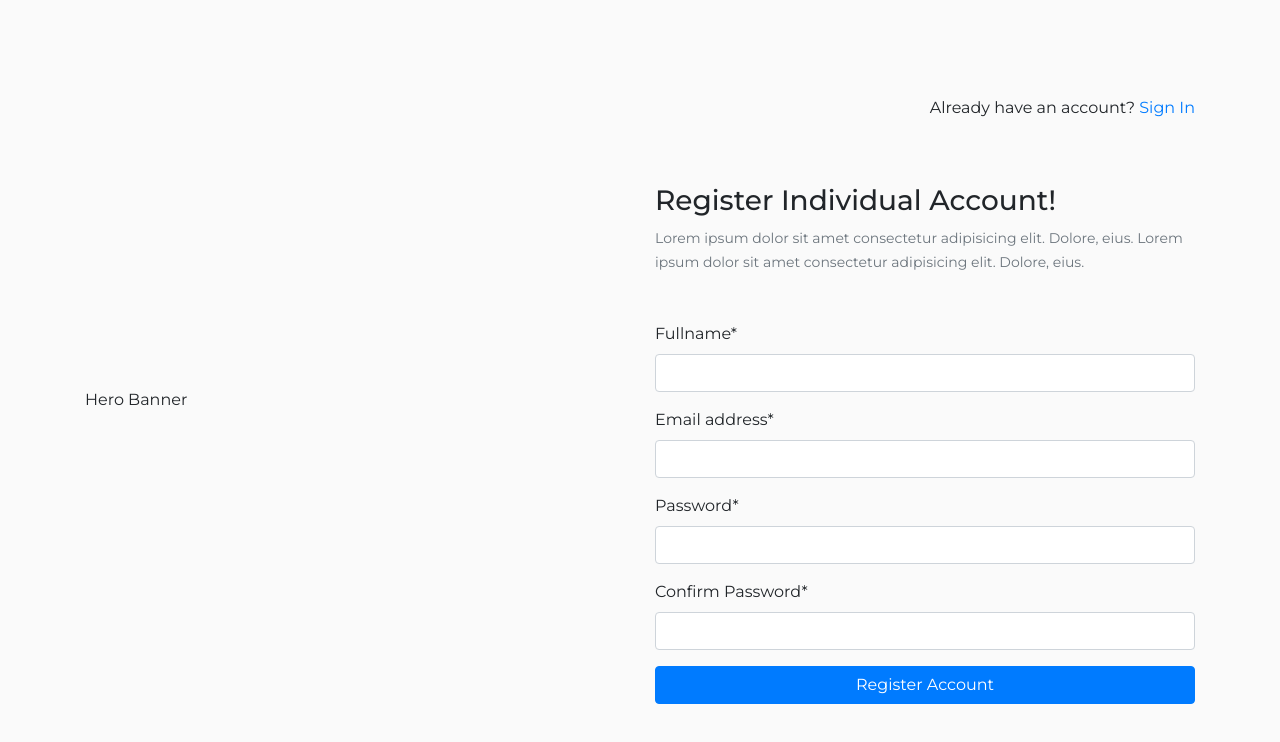
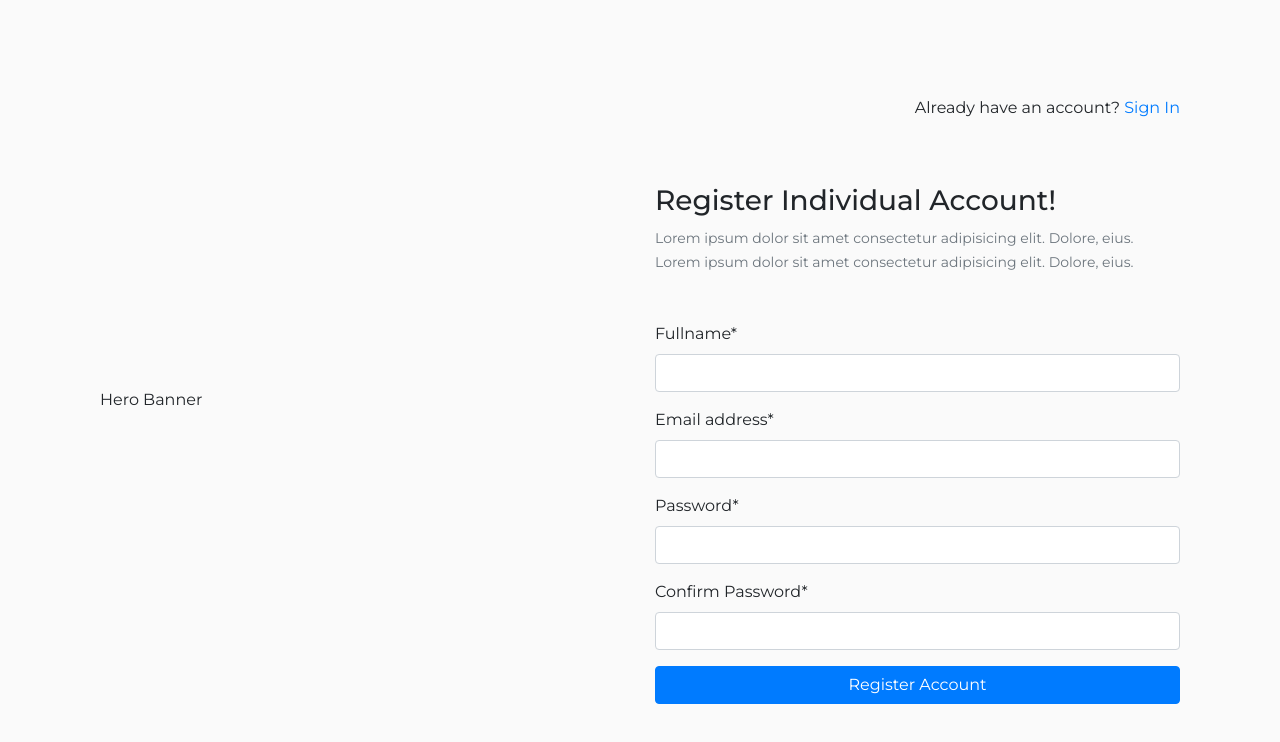
Before and after one commit to rajeevRuhaan/Social-App-Summer-BC, a React (Create React App) app in the folder client/: page /register in a window 1280 px wide. Shown: the top 742 px of the page. Built offline with nearby package versions, Linux system fonts and the light colour scheme; no server answers.

Commit message:
checking request from khan

```diff
--- a/client/src/App.scss
+++ b/client/src/App.scss
@@ -12,6 +12,7 @@
 @import './components/Navbar/navbar';
 @import './components/SignInForm/signin';
 @import './components/SignUpForm/sign-up';
+@import './components/Alert/alert';
 
 //pages
 @import './pages/SignInPage/sign-in-page';
--- /dev/null
+++ b/client/src/components/Alert/_alert.scss
@@ -0,0 +1,9 @@
+.alert {
+  text-align: center;
+  color: $color-error;
+  background-color: #fff3f3;
+  width: 20rem;
+  margin: 2rem auto;
+  padding: 2rem 0;
+  border: 1px solid $color-error;
+}
--- a/client/src/pages/SignUpPage/_sign-up-page.scss
+++ b/client/src/pages/SignUpPage/_sign-up-page.scss
@@ -1,8 +1,17 @@
 .sign-up-page {
+  display: -webkit-box !important;
+  display: -ms-flexbox !important;
+  display: flex !important;
   min-height: 100vh;
+  -webkit-box-orient: horizontal;
+  -webkit-box-direction: normal;
+  -ms-flex-direction: row;
+  flex-direction: row;
   -webkit-box-align: center;
   -ms-flex-align: center;
   align-items: center;
+  margin-left: 0 !important;
+  margin-right: 0 !important;
 
   .sign-in__link {
     text-align: right;
--- a/client/src/styles/_variables.scss
+++ b/client/src/styles/_variables.scss
@@ -4,3 +4,4 @@ $secondary-color-2: #55a3f8;
 $secondary-color-3: #17b955;
 $paragraph-text: #666666;
 $background-color: #d0d0d0;
+$color-error: #fa5757;
```
